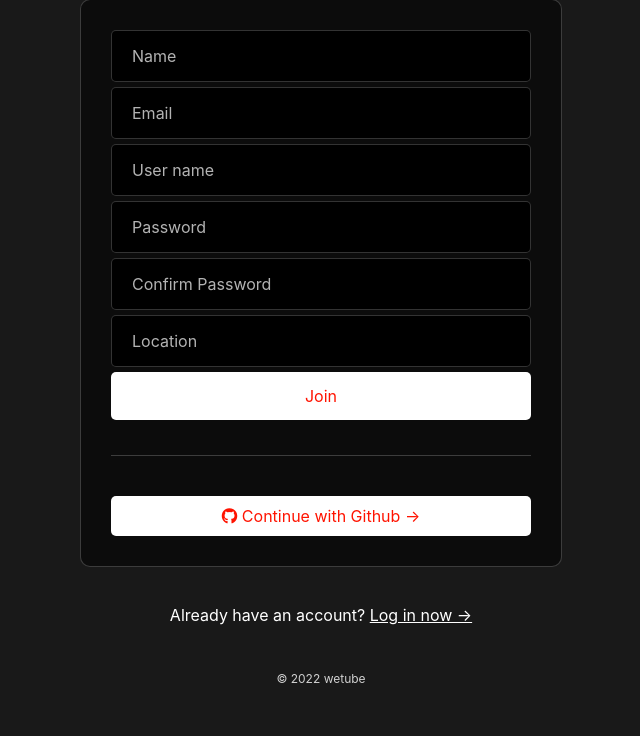
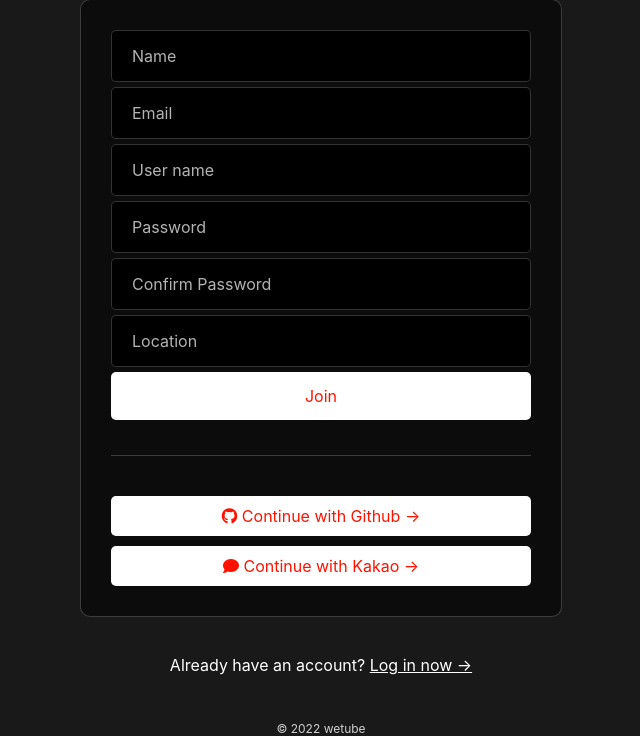
Before and after one commit to WKlee0607/wetube-reloaded, a Node server app: page /join in a window 1280 px wide. Shown: the part 129-865 px from the top of the page, without its empty margins (319-959 px from the left). Before the commit the page ends 812 px from the top, so only its background shows below. Run offline with Node 20, Linux system fonts and the light colour scheme; some libraries are stand-ins or nearby versions.

Commit message:
kakao login

```diff
--- a/assets/css/styles.css
+++ b/assets/css/styles.css
@@ -193,6 +193,9 @@ input[type=submit]:disabled,
 .social-login .social__btn--github {
   background-color: transparent;
   color: azure;
+}
+.social-login .social__btn--kakao {
+  margin-top: 10px;
 }
 
 #videoContainer {
--- a/src/client/scss/components/social-login.scss
+++ b/src/client/scss/components/social-login.scss
@@ -6,4 +6,7 @@
         background-color: transparent;
         color: azure;
     }
+    .social__btn--kakao {
+        margin-top: 10px;
+    }
 }
--- a/src/controllers/userController.js
+++ b/src/controllers/userController.js
@@ -68,7 +68,7 @@ export const callbackGithubLogin = async (req, res) => {
     const config = {
         client_id: process.env.GH_CLIENT,
         client_secret: process.env.GH_SECRET,
-        code: req.query.code,
+        code: req.query.code, // callback에서 준 코드를 받는 방법. query: parameter를 부르는 것.
     }
     const params = new URLSearchParams(config).toString();
     const finalUrl = `${baseUrl}?${params}`;//token을 가져오기 위한 url
@@ -86,7 +86,7 @@ export const callbackGithubLogin = async (req, res) => {
         const apiUrl = "https://api.github.com";//token을 이용해 Github API에 접근하는 url
         const userData = await ( await fetch(`${apiUrl}/user`, {
             headers: {
-                Authorization: `token ${access_token}`,
+                Authorization: `token ${access_token}`, // Authorization: 보호된 리소스에 대한 접근을 허용하여 서버로 User agent를 인증하는 자격증명을 보내는 역할을 합니다
             }
         })).json();
         //console.log(userData);
@@ -96,13 +96,13 @@ export const callbackGithubLogin = async (req, res) => {
                     Authorization: `token ${access_token}`,
                 },
             })
-        ).json();
+        ).json(); // github에 관해 여러 이메일들을 가져옴.
         const emailObj = emailData.find(//find: object들 중, 원하는 object찾을 때 이용.
             (email) => email.primary === true && email.verified === true
           );
         if(!emailObj){
             // set notification
-            return res.redirect("/login");//나중에 notification도 보내줄 것임. -> notification: user가 /login으로 redirect하게 해주고, user가 /login에서 에러 메시지를 보게 햐줄것임.
+            return res.status(404).redirect("/login");//나중에 notification도 보내줄 것임. -> notification: user가 /login으로 redirect하게 해주고, user가 /login에서 에러 메시지를 보게 햐줄것임.
         }
         let user = await User.findOne({ email: emailObj.email });// github에서 찾은 이메일을 우리의 DB에서 찾는것임.
         if(!user){
@@ -123,7 +123,99 @@ export const callbackGithubLogin = async (req, res) => {
     } else{
         return res.redirect("/login");//나중에 notification도 보내줄 것임. -> notification: user가 /login으로 redirect하게 해주고, user가 /login에서 에러 메시지를 보게 햐줄것임.
     }
-}
+};
+
+//kakao login
+
+export const startKakaoLogin = (req, res) => {
+    const baseUrl = "https://kauth.kakao.com/oauth/authorize";
+    const host = req.host
+    let redirect_uri = ""
+    if(host === "localhost"){
+        redirect_uri = "http://localhost:4000/users/kakao/callback";
+    }
+    else {
+        redirect_uri = "https://itube-by-wk.herokuapp.com/users/kakao/callback";
+    }
+    const config = {
+        response_type:"code",
+        client_id:process.env.KAKAO_CLIENT,
+        redirect_uri:redirect_uri,
+    };
+    const params = new URLSearchParams(config).toString();
+    const finalUrl = `${baseUrl}?${params}`;
+    return res.redirect(finalUrl);
+};
+
+export const callbackKakaoLogin = async (req, res) => {
+    const baseUrl = "https://kauth.kakao.com/oauth/token";
+    const host = req.host
+    let redirect_uri = ""
+    if(host === "localhost"){
+        redirect_uri = "http://localhost:4000/users/kakao/callback";
+    }
+    else {
+        redirect_uri = "https://itube-by-wk.herokuapp.com/users/kakao/callback";
+    }
+    const config = {
+        grant_type:"authorization_code",
+        client_id:process.env.KAKAO_CLIENT,
+        client_secret: process.env.KAKAO_SECRET,
+        redirect_url:redirect_uri,
+        code: req.query.code,
+    };
+    const params = new URLSearchParams(config).toString();
+    const finalUrl = `${baseUrl}?${params}`;
+    const tokenRequest = await (
+        await fetch(finalUrl, {
+            method:"POST",
+            headers: {
+                "Content-Type": "application/x-www-form-urlencoded;charset=utf-8",
+            }
+        })
+        ).json();
+    if("access_token" in tokenRequest){
+        const {access_token} = tokenRequest;
+        const apiUrl = "https://kapi.kakao.com/v2/user/me";
+        const userDataAll = await (await fetch(`${apiUrl}`, {
+            headers: {
+                Authorization: `Bearer ${access_token}`,
+                "Content-type": "application/x-www-form-urlencoded;charset=utf-8",
+            }
+        })).json();
+        const userData = userDataAll.kakao_account;
+        let userEmail = userData.email;
+        if(!userEmail){
+            await fetch("https://kapi.kakao.com/v1/user/unlink", {
+                headers: {
+                    Authorization: `Bearer ${access_token}`,
+                }
+            });
+            req.flash("error", "Please agree to collect your email");
+            return res.redirect("/login");
+        }
+        let user = await User.findOne({ email: userData.email });// github에서 찾은 이메일을 우리의 DB에서 찾는것임.
+        if(!user){
+            user = await User.create({
+                avatarUrl: userData.profile.profile_image_url,
+                name: userData.profile.nickname ? userData.profile.nickname : "Unknown",
+                username: userData.profile.nickname ? userData.profile.nickname : "Unknown",
+                email: userEmail ? userEmail : "Unknown",
+                password: "",
+                socialOnly: true,//socialOnly:true ->  소셜 계정으로 만들어진 계정이란 뜻임. 따라서 이 사람은 password가 없으므로 login form을 이용할 수 없음.
+                location: "Unknown",
+            });
+        }
+        req.session.loggedIn = true;
+        req.session.user = user;
+        return res.redirect("/");
+    } else {
+        return res.redirect("/login");
+    }
+};
+
+
+//
 
 export const logout = (req, res) => {
     req.session.destroy();
--- a/src/routers/userRouter.js
+++ b/src/routers/userRouter.js
@@ -1,5 +1,5 @@
 import express from "express";
-import {getEdit, postEdit, logout, see, startGithubLogin, callbackGithubLogin, getChangePassword, postChangePassword} from "../controllers/userController";
+import {getEdit, postEdit, logout, see, startGithubLogin, callbackGithubLogin, getChangePassword, postChangePassword , startKakaoLogin, callbackKakaoLogin} from "../controllers/userController";
 import { protectorMiddleware, publicOnlyMiddleware, avatarUpload, s3DeleteAvatar } from "../middlewares";
 
 const userRouter = express.Router();
@@ -9,6 +9,8 @@ userRouter.route("/edit").all(protectorMiddleware).get(getEdit).post(avatarUploa
 userRouter.route("/change-password").all(protectorMiddleware).get(getChangePassword).post(postChangePassword);
 userRouter.get("/github/start", publicOnlyMiddleware, startGithubLogin);
 userRouter.get("/github/callback", publicOnlyMiddleware, callbackGithubLogin);
+userRouter.get("/kakao/start", publicOnlyMiddleware, startKakaoLogin);
+userRouter.get("/kakao/callback", publicOnlyMiddleware, callbackKakaoLogin);
 userRouter.get("/:id([0-9a-f]{24})",see);
 
 
--- a/src/views/partials/social-login.pug
+++ b/src/views/partials/social-login.pug
@@ -2,3 +2,6 @@ div.social-login
     a(href="/users/github/start").social__btn.social__btn--github
         i.fab.fa-github
         |  Continue with Github &rarr;
+    a(href="/users/kakao/start").social__btn.social__btn--kakao
+        i.fas.fa-comment
+        |  Continue with Kakao &rarr;
```
